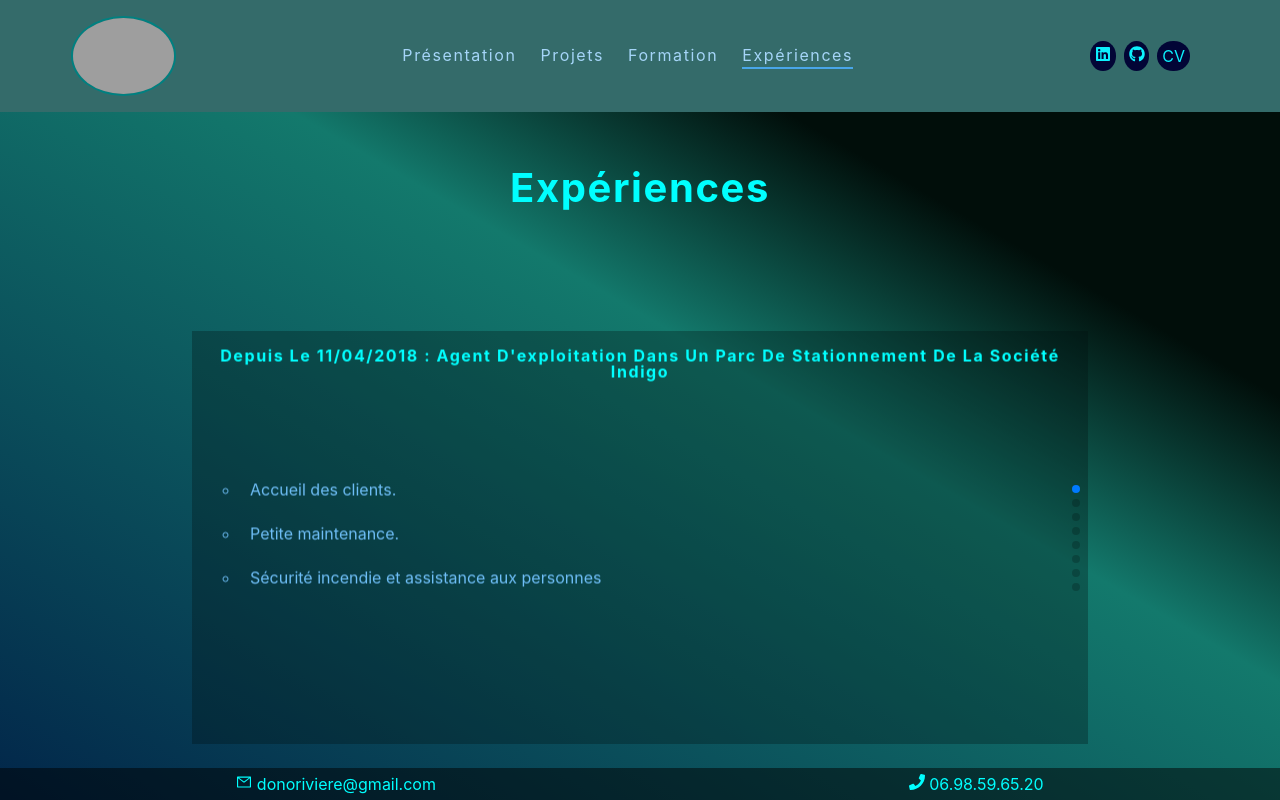
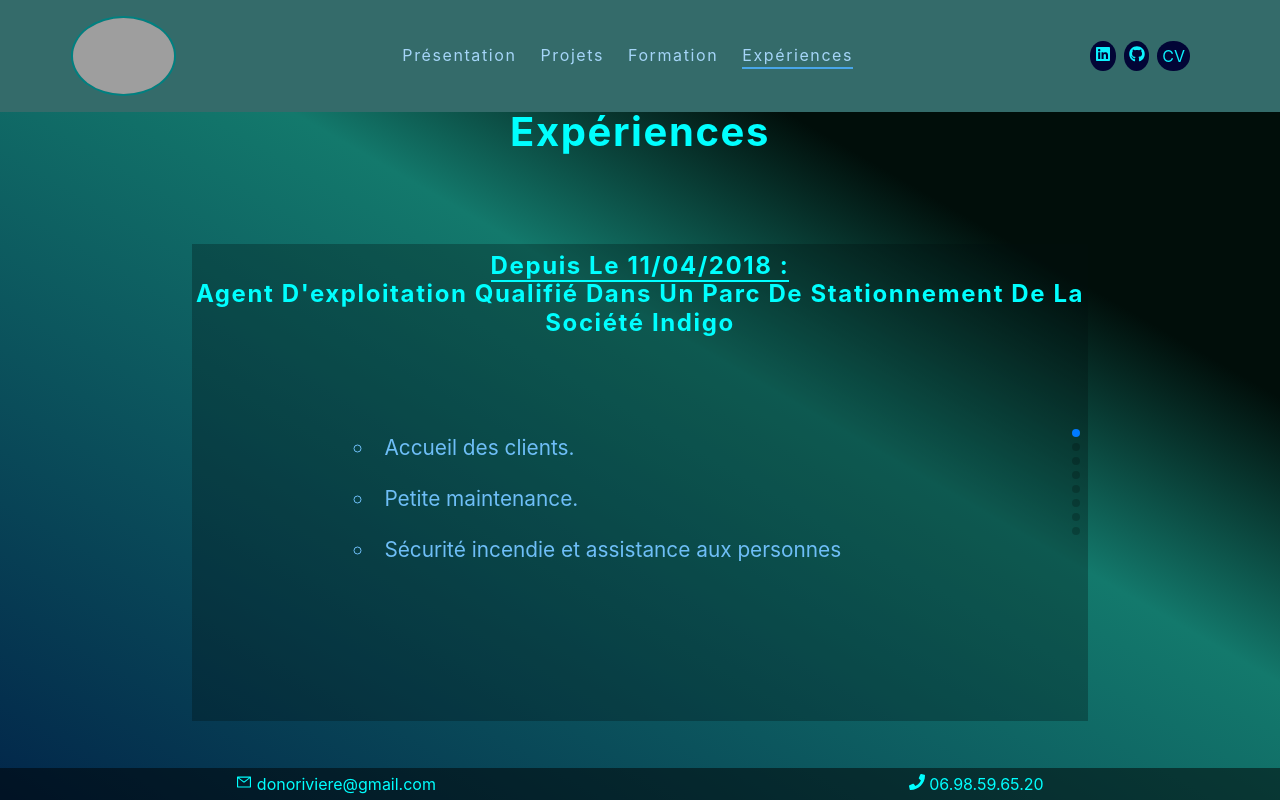
Before and after one commit to Donovan-R/Profil_Riviere, a React (Vite) app: page /experiences in a window 1280 px wide. Built offline with nearby package versions, Linux system fonts and the light colour scheme; grey boxes are pictures that could not be loaded; the HTML template or start-up script is replaced by a standard one.

Commit message:
change swiper config

```diff
--- a/src/index.css
+++ b/src/index.css
@@ -416,29 +416,32 @@
 
 .expSection {
   height: calc(100vh - 180px);
-
-  display: flex;
-  flex-direction: column;
-  justify-content: space-around;
-  align-items: center;
+  display: grid;
+  place-items: center;
 }
 
 .mySwiper {
   width: auto;
   margin: 0 1rem;
-  height: 60%;
-  padding: 1rem;
+  height: 75%;
+  padding: 0.5rem;
   background-color: rgba(0, 15, 15, 0.3);
 }
 
 .expTitle {
   color: aqua;
   height: 30%;
-  padding-top: 1rem;
+  padding-top: 0.5rem;
+  line-height: 1.5rem;
 }
 
 .expCard {
   height: 100%;
+}
+
+.expDetails {
+  display: grid;
+  place-items: center;
 }
 
 .expCard ul {
@@ -446,15 +449,36 @@
   color: var(--clr-primary-6);
   list-style: circle;
   text-align: left;
-  padding: 0 3rem;
+  padding: 0 1rem 0 1.5rem;
+  transform: var(--transition);
 }
 .expCard li {
   padding: 10px;
 }
 
+.expDate {
+  font-size: large;
+  border-bottom: solid 2px aqua;
+}
+
 @media screen and (min-width: 700px) {
   .mySwiper {
     width: 75%;
+  }
+
+  .expCard ul {
+    width: 80%;
+    padding: 0 3rem;
+    font-size: 1.1rem;
+  }
+
+  .expTitle {
+    font-size: 1.5rem;
+    line-height: 1.8rem;
+  }
+
+  .expDate {
+    font-size: 1.5rem;
   }
 }
 
@@ -462,4 +486,15 @@
   .mySwiper {
     width: 70%;
   }
+  .expCard ul {
+    width: 70%;
+    font-size: 1.3rem;
+  }
 }
+
+/* @media screen and (max-height: 915px) {
+  .expSection {
+    font-size: 1rem;
+    background-color: #008aff;
+  }
+} */
--- a/src/pages/Experiences.jsx
+++ b/src/pages/Experiences.jsx
@@ -42,84 +42,109 @@
           <SwiperSlide>
             <div className="expCard">
               <h4 className="expTitle">
-                Depuis le 11/04/2018 : agent d'exploitation dans un parc de
+                <span className="expDate">Depuis le 11/04/2018 :</span>
+                <br /> agent d'exploitation qualifié dans un parc de
                 stationnement de la société Indigo
               </h4>
+              <div className="expDetails">
                 <ul>
                   <li>Accueil des clients.</li>
                   <li>Petite maintenance.</li>
                   <li>Sécurité incendie et assistance aux personnes</li>
                 </ul>
               </div>
-          </SwiperSlide>
-          <SwiperSlide>
-            <div className="expCard">
-              <h4 className="expTitle">
-                De décembre 2015 à avril 2018 : assistant de recherche pour le
-                CNRS (J-Pal Europe)
-              </h4>
-              <ul>
-                <li>
-                  Intermédiaire entre le chef de projet et la structure enquêtée
-                </li>
-                <li>Administration de questionnaires</li>
-                <li>Extraction et traitement de données via Stata</li>
-                <li>Observation des pratiques professionnelles</li>
-              </ul>
             </div>
           </SwiperSlide>
           <SwiperSlide>
             <div className="expCard">
               <h4 className="expTitle">
-                De septembre 2016 à avril 2017: tuteur pédagogique au sein de
-                l'université Lille3
+                <span className="expDate">
+                  {" "}
+                  De décembre 2015 à avril 2018 :
+                </span>
+                <br /> assistant de recherche pour le CNRS (J-Pal Europe)
               </h4>
+              <div className="expDetails">
+                <ul>
+                  <li>
+                    Intermédiaire entre le chef de projet et la structure
+                    enquêtée
+                  </li>
+                  <li>Administration de questionnaires</li>
+                  <li>Observation des pratiques professionnelles</li>
+                </ul>
+              </div>
+            </div>
+          </SwiperSlide>
+          <SwiperSlide>
+            <div className="expCard">
+              <h4 className="expTitle">
+                <span className="expDate">
+                  {" "}
+                  De septembre 2016 à avril 2017 :
+                </span>
+                <br /> tuteur pédagogique au sein de l'université Lille3
+              </h4>
+              <div className="expDetails">
                 <ul>
                   {" "}
                   <li>
                     Enseignement de matières relevant de la linguistique auprès
                     d'étudiants en première année de licence
                   </li>
+                  <li>Conception et animation de cours</li>
                 </ul>
+              </div>
             </div>
           </SwiperSlide>
           <SwiperSlide>
             <div className="expCard">
               <h4 className="expTitle">
-                De 2011 à avril 2018: intérimaire pour Kelly-Services et Crit
+                <span className="expDate">De 2011 à avril 2018 : </span>
+                <br />
+                intérimaire pour Kelly-Services et Crit
               </h4>
+              <div className="expDetails">
                 <ul>
                   <li>Manutention (Castorama, BTR services)</li>
                   <li>Agent d'exploitation (Vinci Park, Indigo, Autocité)</li>
                 </ul>
               </div>
+            </div>
           </SwiperSlide>
           <SwiperSlide>
             <div className="expCard">
               <h4 className="expTitle">
-                De septembre 2012 à juin 2013: enseignant de français (FLE) à
-                Antananarivo au sein du centre de perfectionnement des officiers
-                (CPO) et de l'école d'état major (EEM)
+                <span className="expDate">
+                  {" "}
+                  De septembre 2012 à juin 2013 :
+                </span>
+                <br />
+                enseignant de français (FLE) à Antananarivo
               </h4>
+              <div className="expDetails">
                 <ul>
                   <li>
                     Enseignement de la langue française à des adultes militaires
                   </li>
                   <li>
-                  Préparation aux examens du cours de français et de l'alliance
-                  française (DELF/ DALF)
+                    Préparation aux examens du cours de français et de
+                    l'alliance française (DELF/ DALF)
                   </li>
                   <li>Élaboration de cours et d'évaluations</li>
                 </ul>
+              </div>
             </div>
           </SwiperSlide>
           <SwiperSlide>
             <div className="expCard">
               <h4 className="expTitle">
-                Périodes estivales de 2010, 2011, 2012 et 2013: animateur
-                linguistique (taal-trainer animator) à Courtrai pour l'organisme
-                BLCC Kids, au sein de l'université de la Kulak
+                <span className="expDate">
+                  Périodes estivales de 2010 à 2013 :{" "}
+                </span>
+                <br /> Taal-trainer animator à Courtrai pour BLCC Kids
               </h4>
+              <div className="expDetails">
                 <ul>
                   <li>Enseignement de la langue française à des enfants</li>
                   <li>Élaboration d'activités ludo-éducatives</li>
@@ -128,31 +153,35 @@
                   </li>
                 </ul>
               </div>
+            </div>
           </SwiperSlide>
           <SwiperSlide>
             <div className="expCard">
               <h4 className="expTitle">
-                D'octobre 2010 à juillet 2011: enseignant de français (FLE) à
-                Bucarest au sein de l'académie militaire Carol I et du ministère
-                de la défense
+                <span className="expDate">D'octobre 2010 à juillet 2011 :</span>
+                <br /> enseignant de français (FLE) à Bucarest
               </h4>
+              <div className="expDetails">
                 <ul>
                   <li>Enseignement de la langue française</li>
                   <li>conception pédagogique</li>
                   <li>organisation des épreuves</li>
                 </ul>
               </div>
+            </div>
           </SwiperSlide>
           <SwiperSlide>
             <div className="expCard">
               <h4 className="expTitle">
-                Du 16/12/2005 au 15/08/2010: équipier polyvalent en restauration
-                rapide (Quick et KFC)
+                <span className="expDate">Du 16/12/2005 au 15/08/2010 :</span>
+                <br /> équipier polyvalent en restauration rapide (Quick et KFC)
               </h4>
+              <div className="expDetails">
                 <ul>
                   <li>Préparation et anticipation des commandes</li>
                   <li>Délégation de tâches aux équipiers</li>
                 </ul>
+              </div>
             </div>
           </SwiperSlide>
         </Swiper>
```
Lines whose indentation alone changed are shown as unchanged.
